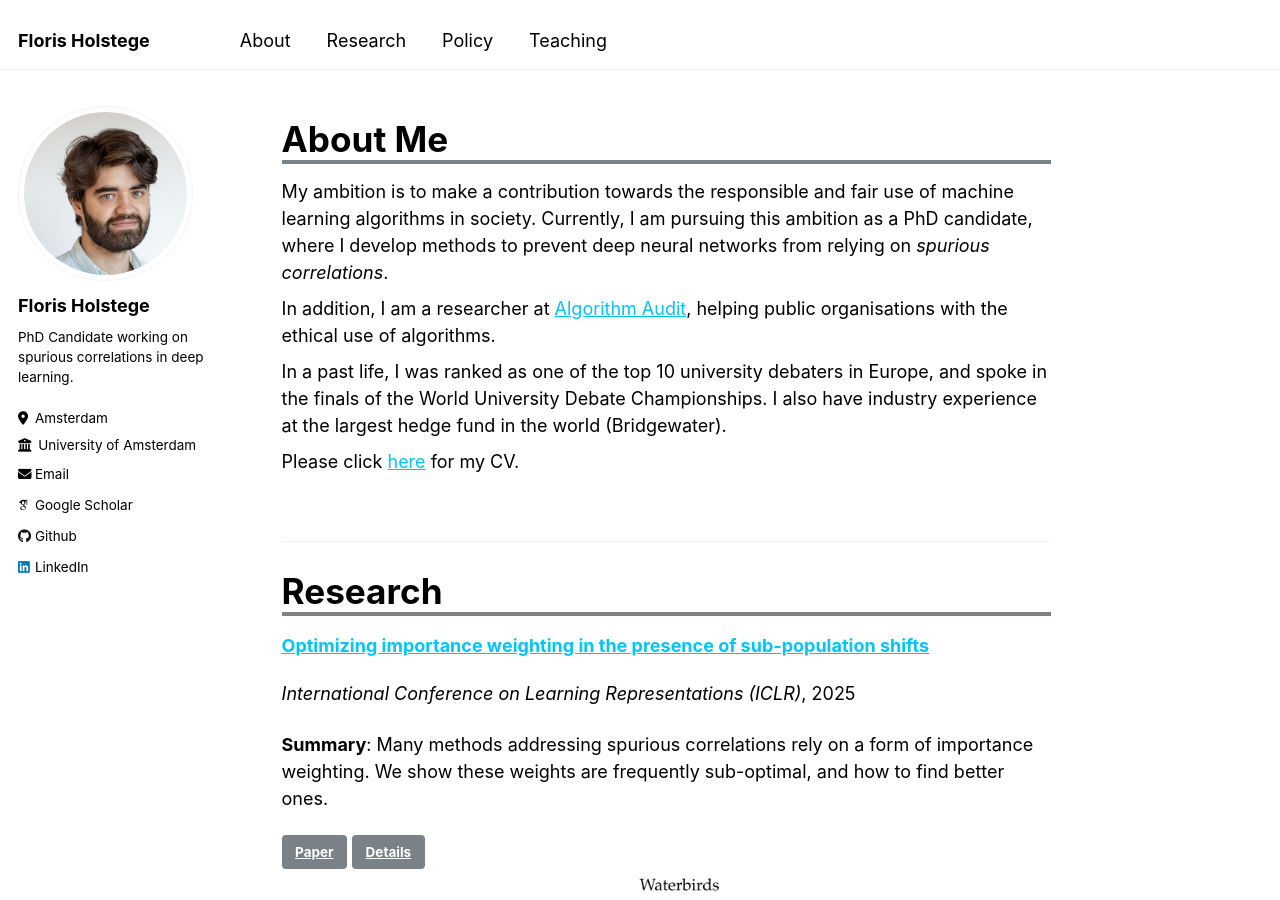
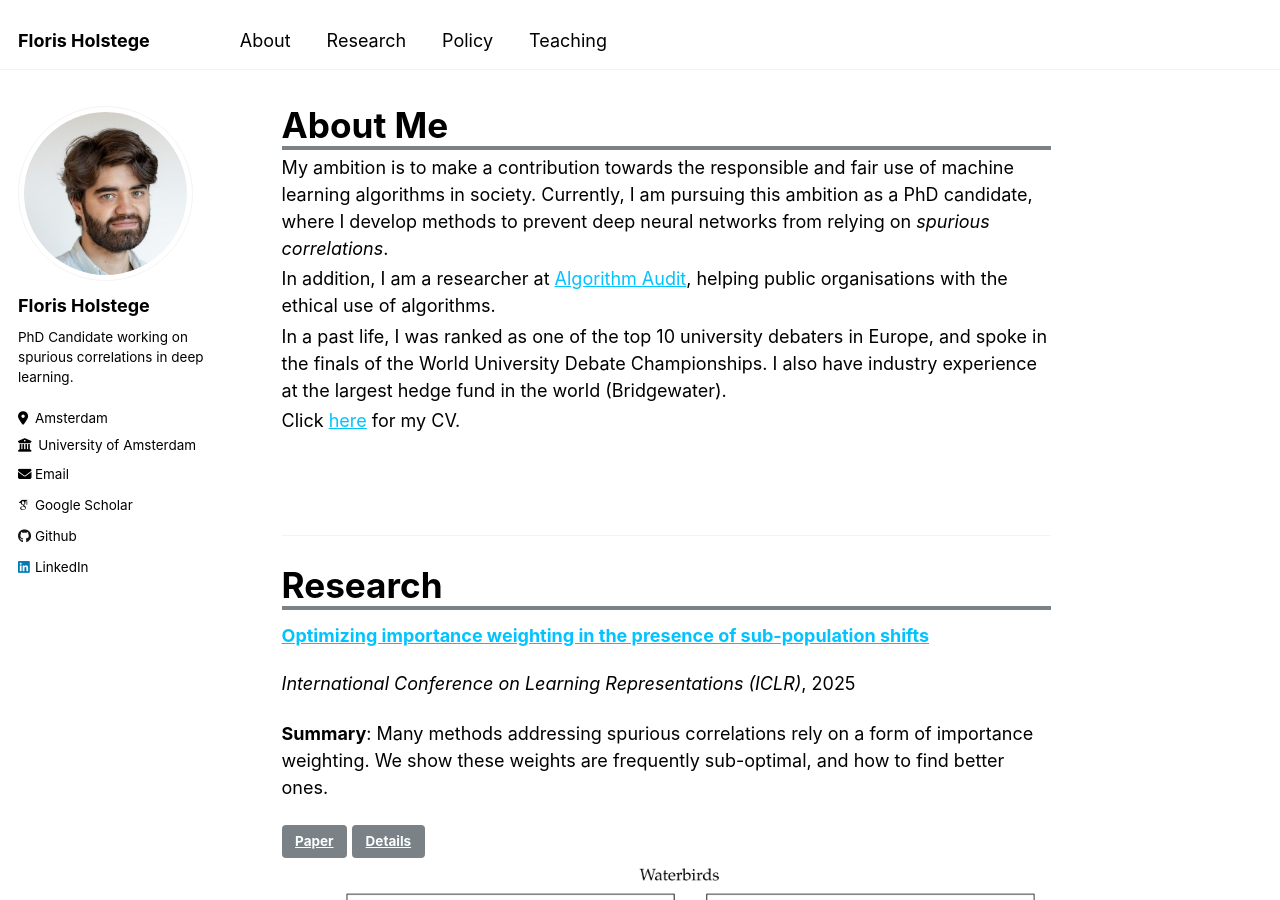
Before and after one commit to fholstege/fholstege.github.io, a Jekyll site: the page built from index.md, in a window 1280 px wide and 900 px high. Built offline with Jekyll 4.4.1, drawn with Linux system fonts in a browser that asks for light colours; some web fonts are replaced.

Commit message:
Spacing improved

```diff
--- a/_includes/about.html
+++ b/_includes/about.html
@@ -1,9 +1,12 @@
 <div class="about-content">
   <p>My ambition is to make a contribution towards the responsible and fair use of machine learning algorithms in society. Currently, I am pursuing this ambition as a PhD candidate, where I develop methods to prevent deep neural networks from relying on <i>spurious correlations</i>.</p>
 
+
   <p>In addition, I am a researcher at <a href="https://algorithmaudit.eu">Algorithm Audit</a>, helping public organisations with the ethical use of algorithms.</p>
+
 
   <p>In a past life, I was ranked as one of the top 10 university debaters in Europe, and spoke in the finals of the World University Debate Championships. I also have industry experience at the largest hedge fund in the world (Bridgewater).</p>
 
-  <p>Please click <a href="https://fholstege.github.io/assets/docs/cv.pdf">here</a> for my CV.</p></p>
+
+  <p>Click <a href="https://fholstege.github.io/assets/docs/cv.pdf">here</a> for my CV.</p>
 </div>
--- a/_layouts/single-page.html
+++ b/_layouts/single-page.html
@@ -37,12 +37,12 @@ layout: default
       }
       .section {
         margin-top: 0 !important;
-        margin-bottom: 1.2em !important;
+        margin-bottom: 0 !important;
         padding-top: 0 !important;
       }
       .section-title {
         margin-top: 0.8em !important;
-        margin-bottom: 0.4em !important;
+        margin-bottom: 0 !important;
         padding: 0 !important;
       }
       h3 {
@@ -51,23 +51,26 @@ layout: default
       }
       /* Special handling for first section */
       #about-section {
-        margin-top: 0.5em !important;
-        padding-top: 0.3em !important;
+        margin-top: 0.2em !important;
+        padding-top: 0.2em !important;
+        margin-bottom: 0 !important;
+        padding-bottom: 0 !important;
       }
       #about-section h3 {
-        margin-top: 0.3em !important;
-        padding-top: 0.3em !important;
+        margin-top: 0.2em !important;
+        padding-top: 0.2em !important;
+        margin-bottom: 0 !important;
       }
       .about-content p {
-        margin-top: 0.5em !important;
-        margin-bottom: 0.5em !important;
+        margin-top: 0.2em !important;
+        margin-bottom: 0 !important;
       }
       /* Smaller spacing between navigation and content */
       .masthead {
-        margin-bottom: 0.5em !important;
+        margin-bottom: 0 !important;
       }
       .masthead__inner-wrap {
-        padding-bottom: 0.3em !important;
+        padding-bottom: 0 !important;
       }
     </style>
 
```
